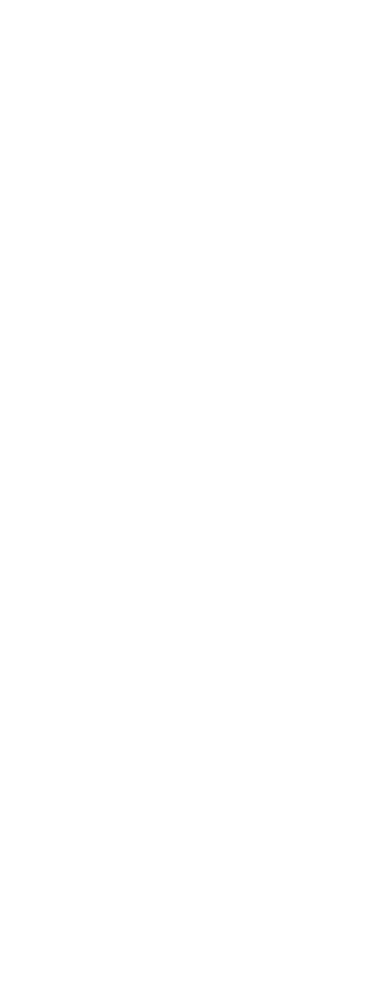
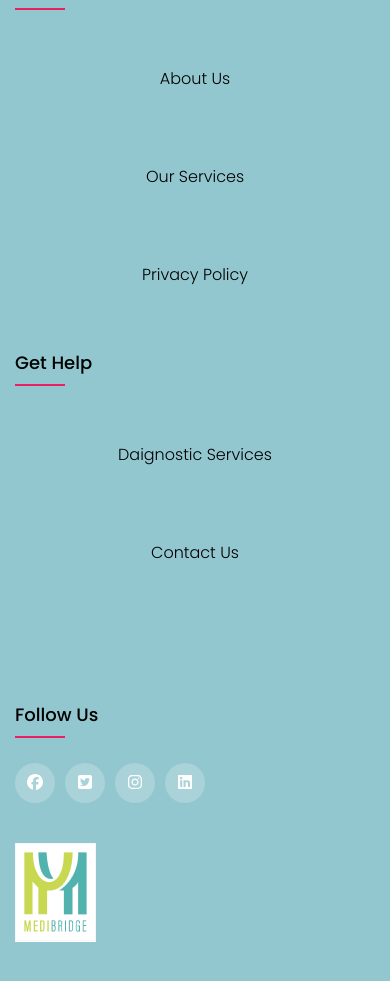
Before and after one commit to Nitinsinghpal/mediBridge, a React (Create React App) app: page / in a window 390 px wide. Shown: the part 1823-2804 px from the top of the page. Before the commit the page ends 1710 px from the top, so only its background shows below. Built offline with nearby package versions, Linux system fonts and the light colour scheme.

Commit message:
Added-Responsive-Footer

```diff
--- a/src/App.js
+++ b/src/App.js
@@ -5,6 +5,7 @@
 import Lifestyle from "./Screens/Lifestyle";
 import Conditions from "./Screens/Conditions";
 import Alphabet from "./Screens/Alphabet";
+import Footer from "./Screens/Footer";
 
 function App() {
   return (
@@ -17,6 +18,7 @@
         <Route path="/condition" element={<Conditions />} />
         <Route path="/alphabet" element={<Alphabet />} />
       </Routes>
+      <Footer/>
     </BrowserRouter>
   );
 }
--- a/src/Screens/Alphabet.js
+++ b/src/Screens/Alphabet.js
@@ -5,7 +5,7 @@
 import CBC from '../Images/CBC.png'
 import Thyroid from '../Images/Thyroid.png'
 import Fertility from '../Images/firtility.png'
-import './TestAndPackages.css'
+import '../Screens/TestAndPackages.css'
 
 function Alphabet() {
   return (
--- a/src/Screens/Conditions.js
+++ b/src/Screens/Conditions.js
@@ -5,7 +5,7 @@
 import CBC from '../Images/CBC.png'
 import Thyroid from '../Images/Thyroid.png'
 import Fertility from '../Images/firtility.png'
-import './TestAndPackages.css'
+import '../Screens/TestAndPackages.css'
 
 function Conditions() {
   return (
--- /dev/null
+++ b/src/Screens/Footer.js
@@ -0,0 +1,50 @@
+import React from 'react'
+import '../Screens/footer.css'
+import { FontAwesomeIcon } from '@fortawesome/react-fontawesome'
+import { faTwitterSquare, faInstagram, faFacebook, faLinkedin } from "@fortawesome/free-brands-svg-icons";
+import Logo from '../Images/Medibridge-logo.png';
+
+function Footer() {
+    return (
+        <div>
+            <footer class="footer">
+                <div class="container">
+                    <div class="row">
+                        <div class="footer-col">
+                            <h4>Hospital</h4>
+                            <ul>
+                            <li><a href="#">about us</a></li>
+                                <li><a href="#">our services</a></li>
+                                <li><a href="#">privacy policy</a></li>
+                            </ul>
+                        </div>
+                        <div class="footer-col">
+                            <h4>get help</h4>
+                            <ul>
+                                <li><a href="#">daignostic services</a></li>
+                                <li><a href="#">contact us</a></li>
+                                <li><a href="#"></a></li>
+                            </ul>
+                        </div>
+                        <div class="footer-col">
+                            <h4>follow us</h4>
+                            <div class="social-links">
+                                <a href="#"><FontAwesomeIcon icon={faFacebook} /></a>
+                                <a href="#"><FontAwesomeIcon icon={faTwitterSquare} /></a>
+                                <a href="#"><FontAwesomeIcon icon={faInstagram} /></a>
+                                <a href="#"><FontAwesomeIcon icon={faLinkedin} /></a>
+                            </div>
+                        </div>
+                        <div class="footer-col">
+                            <div class="social-links">
+                            <img src={Logo} alt="Medi Bridge" className="logo" />
+                            </div>
+                        </div>
+                    </div>
+                </div>
+            </footer>
+        </div>
+    )
+}
+
+export default Footer
--- a/src/Screens/Home.js
+++ b/src/Screens/Home.js
@@ -1,9 +1,8 @@
 import React from "react";
 import Crousels from "./Crousels";
-import TestAndPackages from "./TestAndPackages";
+import TestAndPackages from "../Screens/TestAndPackages";
 import "./Home.css";
-import About from './About.js'
-import SpecializedHealthPackages from "./SpecializedHealthPackages";
+import SpecializedHealthPackages from "../Screens/SpecializedHealthPackages";
 
 function Home() {
   return (
--- a/src/Screens/Lifestyle.js
+++ b/src/Screens/Lifestyle.js
@@ -5,7 +5,7 @@
 import CBC from '../Images/CBC.png'
 import Thyroid from '../Images/Thyroid.png'
 import Fertility from '../Images/firtility.png'
-import './TestAndPackages.css'
+import '../Screens/TestAndPackages.css'
 
 function Lifestyle() {
   return (
--- /dev/null
+++ b/src/Screens/footer.css
@@ -0,0 +1,115 @@
+@import url('https://fonts.googleapis.com/css2?family=Poppins:wght@300;400;500;600;700&display=swap');
+
+body {
+    line-height: 1.5;
+    font-family: 'Poppins', sans-serif;
+}
+
+* {
+    margin: 0;
+    padding: 0;
+    box-sizing: border-box;
+}
+
+.container {
+    max-width: 1170px;
+    margin: auto;
+}
+
+.row {
+    display: flex;
+    flex-wrap: wrap;
+}
+
+ul {
+    list-style: none;
+}
+
+.footer {
+    background-color: #93c7cf;
+    padding: 70px 0;
+}
+
+.footer-col {
+    width: 25%;
+    padding: 0 15px;
+}
+
+.footer-col h4 {
+    font-size: 18px;
+    color: #000000;
+    text-transform: capitalize;
+    margin-bottom: 35px;
+    font-weight: 500;
+    position: relative;
+}
+
+.footer-col h4::before {
+    content: '';
+    position: absolute;
+    left: 0;
+    bottom: -10px;
+    background-color: #e91e63;
+    height: 2px;
+    box-sizing: border-box;
+    width: 50px;
+}
+
+.footer-col ul li:not(:last-child) {
+    margin-bottom: 10px;
+}
+.footer-col h4:hover {
+    color: #ffffff;
+    padding-left: 8px;
+    transition: all 0.3s ease;
+}
+
+
+.footer-col ul li a {
+    font-size: 16px;
+    text-transform: capitalize;
+    color: #000000;
+    text-decoration: none;
+    font-weight: 300;
+    display: block;
+    transition: all 0.3s ease;
+}
+
+.footer-col ul li a:hover {
+    color: #ffffff;
+    padding-left: 8px;
+}
+
+.footer-col .social-links a {
+    display: inline-block;
+    height: 40px;
+    width: 40px;
+    background-color: rgba(255, 255, 255, 0.2);
+    margin: 0 10px 10px 0;
+    text-align: center;
+    line-height: 40px;
+    border-radius: 50%;
+    color: #ffffff;
+    transition: all 0.5s ease;
+}
+.footer-col .social-links img{
+    background: white;
+}
+.footer-col .social-links a:hover {
+    color: #24262b;
+    background-color: #ffffff;
+}
+
+/*responsive*/
+@media(max-width: 767px) {
+    .footer-col {
+        width: 50%;
+        margin-bottom: 30px;
+    }
+}
+
+@media(max-width: 574px) {
+    .footer-col {
+        width: 100%;
+    }
+}
```
